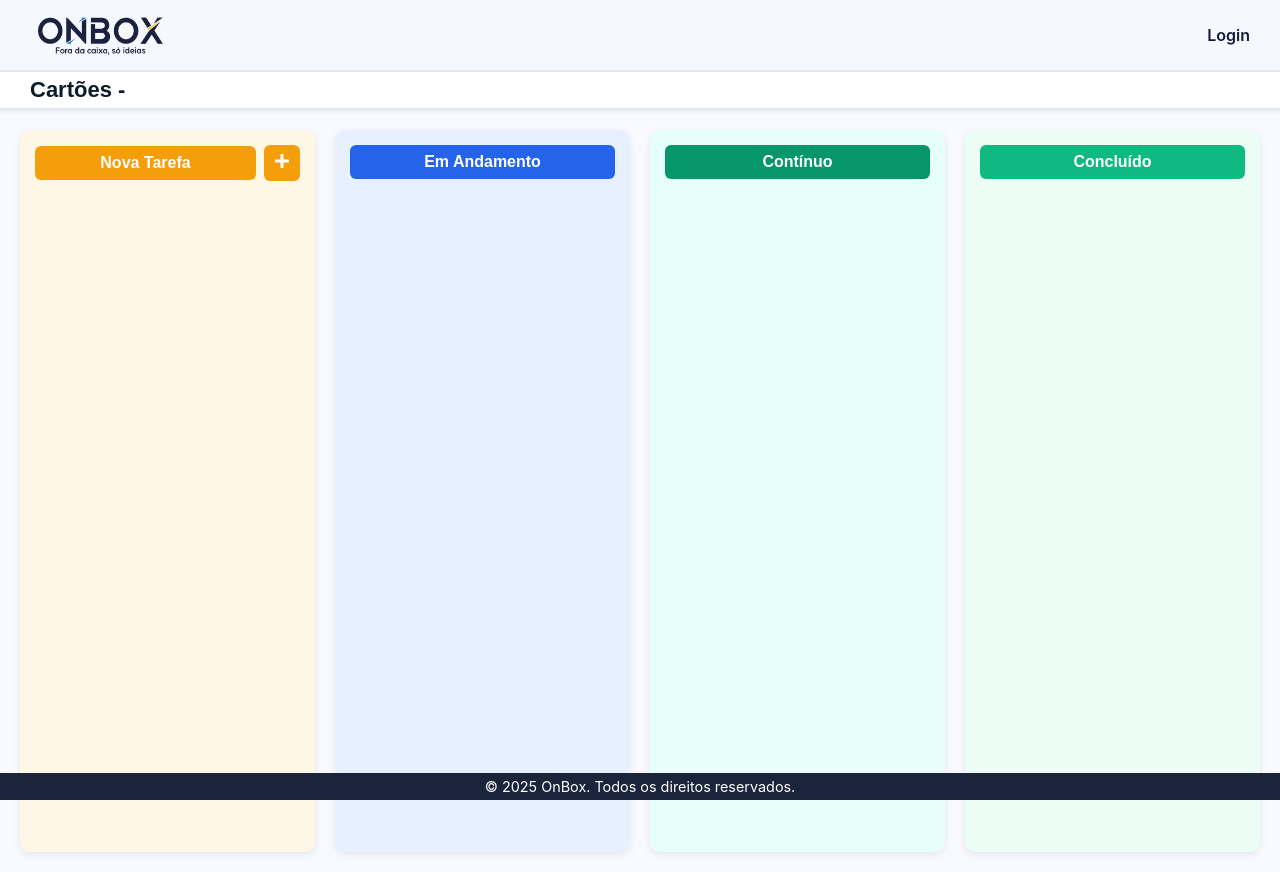
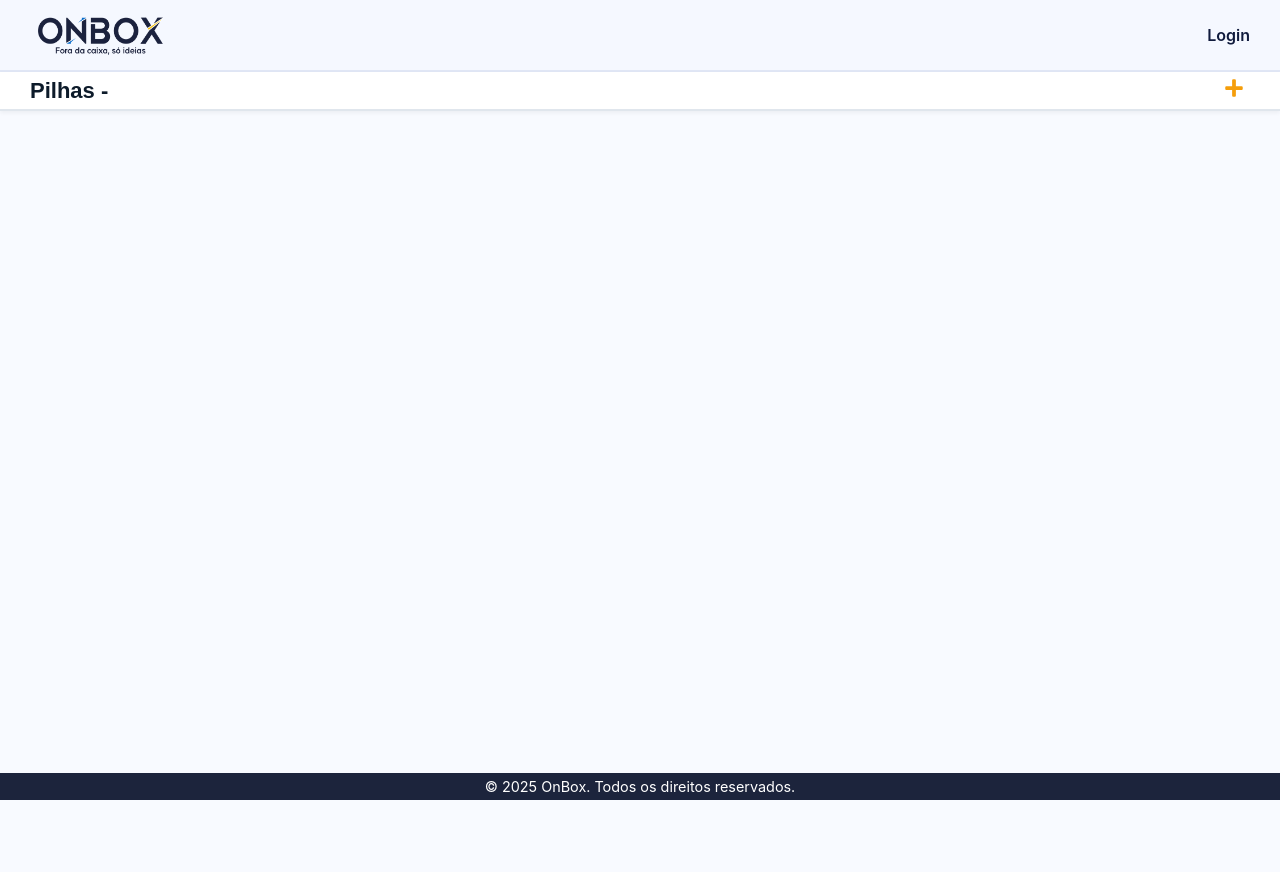
Before and after one commit to Jof92/onbox, a React (Create React App) app: page /cards/1 in a window 1280 px wide. Built offline with nearby package versions, Linux system fonts and the light colour scheme.

Commit message:
atualizações

```diff
--- a/src/components/Cards.css
+++ b/src/components/Cards.css
@@ -15,6 +15,7 @@
   background-color: #fff;
   border-bottom: 2px solid #e0e6ed;
   box-shadow: 0 2px 4px rgba(0, 0, 0, 0.05);
+  position: relative;
 }
 
 .cards-header img.project-photo-header {
@@ -33,6 +34,7 @@
   margin: 0;
   display: flex;
   align-items: center;
+  flex: 1;
 }
 
 .cards-header .project-name {
@@ -40,6 +42,21 @@
   font-weight: normal;
   margin-left: 10px;
   color: #bf9010;
+}
+
+/* Botão de adicionar pilha no header */
+.cards-header .btn-add-pilha {
+  background: none ;
+  border: none;
+  color: #f59e0b;
+  font-size: 20px;
+  cursor: pointer;
+  transition: background 0.2s ease;
+}
+
+.cards-header .btn-add-pilha:hover {
+  color:rgb(215, 188, 158);
+  font-size: 22px;
 }
 
 /* Corpo */
@@ -63,14 +80,16 @@
   box-shadow: 0 3px 8px rgba(0, 0, 0, 0.08);
 }
 
-/* Header da coluna (título + botão) */
+/* Header da coluna (título + botões) */
 .column-header {
   display: flex;
   align-items: center;
   justify-content: space-between;
   margin-bottom: 12px;
+  gap: 6px;
 }
 
+/* Título da pilha */
 .column-header h3 {
   font-size: 16px;
   font-weight: bold;
@@ -80,17 +99,43 @@
   border-radius: 6px;
   flex: 1;
   text-align: center;
+  background-color: #2563eb; /* cor padrão se quiser azul, muda conforme tema da pilha */
 }
 
-/* Botão de adicionar (+) */
+/* Input para edição de título inline */
+.column-header input {
+  font-size: 16px;
+  font-weight: bold;
+  padding: 6px 10px;
+  border-radius: 6px;
+  border: 2px solid #bf9010; /* borda visível */
+  flex: 1;
+  text-align: center;
+  outline: none;
+  background-color: #fff; /* fundo branco */
+  color: #0d1b2a; /* texto escuro legível */
+  transition: border-color 0.2s ease, box-shadow 0.2s ease;
+}
+
+.column-header input:focus {
+  border-color: #2563eb; /* muda cor ao focar */
+  box-shadow: 0 0 6px rgba(37, 99, 235, 0.5);
+}
+
+/* Botões da coluna */
+.column-header .column-actions {
+  display: flex;
+  gap: 4px;
+}
+
+/* Botão de adicionar nota (+) */
 .column-header .btn-add {
   background: #f59e0b;
   border: none;
   color: #fff;
   font-size: 16px;
-  padding: 8px 10px;
+  padding: 6px 10px;
   border-radius: 6px;
-  margin-left: 8px;
   cursor: pointer;
   transition: background 0.2s ease;
 }
@@ -99,33 +144,20 @@
   background: #d97706;
 }
 
-/* Colunas com cores específicas */
-.cards-column.nova-tarefa {
-  background: #fff7e6;
-}
-.cards-column.nova-tarefa h3 {
-  background: #f59e0b;
+/* Botão de editar título */
+.column-header .btn-edit {
+  background: #2563eb;
+  border: none;
+  color: #fff;
+  font-size: 14px;
+  padding: 6px 10px;
+  border-radius: 6px;
+  cursor: pointer;
+  transition: background 0.2s ease;
 }
 
-.cards-column.andamento {
-  background: #e6f0ff;
-}
-.cards-column.andamento h3 {
-  background: #2563eb;
-}
-
-.cards-column.continuo {
-  background: #e6fffa;
-}
-.cards-column.continuo h3 {
-  background: #059669;
-}
-
-.cards-column.concluido {
-  background: #ecfdf5;
-}
-.cards-column.concluido h3 {
-  background: #10b981;
+.column-header .btn-edit:hover {
+  background: #1d4ed8;
 }
 
 /* Lista de cards */
@@ -168,7 +200,7 @@
   box-shadow: 0 5px 12px rgba(0, 0, 0, 0.2);
 }
 
-/* Cores por tipo de card */
+/* Cores por tipo de nota */
 .card-item.tipo-lista {
   border-left: 5px solid #2563eb;
 }
--- a/src/components/Cards.jsx
+++ b/src/components/Cards.jsx
@@ -2,20 +2,17 @@ import React, { useState } from 'react';
 import { useLocation } from 'react-router-dom';
 import './Cards.css';
 import { DragDropContext, Droppable, Draggable } from '@hello-pangea/dnd';
-import { FaPlus } from 'react-icons/fa';
+import { FaPlus, FaEdit } from 'react-icons/fa';
 
 export default function Cards() {
   const location = useLocation();
   const { projectName, projectPhoto } = location.state || {};
 
-  const [columns, setColumns] = useState({
-    nova: [],
-    andamento: [],
-    continuo: [],
-    concluido: [],
-  });
-
+  const [columns, setColumns] = useState([]);
   const [showForm, setShowForm] = useState(false);
+  const [activeColumnId, setActiveColumnId] = useState(null);
+  const [editingColumnId, setEditingColumnId] = useState(null); // nota sendo editada
+  const [columnTitleDraft, setColumnTitleDraft] = useState('');
 
   const [formData, setFormData] = useState({
     nome: '',
@@ -23,18 +20,33 @@ export default function Cards() {
     tipo: 'Lista',
   });
 
-  // Salvar nova tarefa (só na coluna Nova Tarefa)
+  // Criar nova nota (antes pilha)
+  const handleAddColumn = () => {
+    const newId = `nota-${Date.now()}`;
+    setColumns([...columns, { id: newId, title: 'Nova Nota', notas: [] }]);
+  };
+
+  // Salvar título editado
+  const saveColumnTitle = (id) => {
+    setColumns(columns.map(col =>
+      col.id === id ? { ...col, title: columnTitleDraft } : col
+    ));
+    setEditingColumnId(null);
+  };
+
+  // Salvar nova pilha (antes nota) na nota ativa
   const handleSaveTask = () => {
-    if (!formData.nome.trim()) return alert('Digite o nome da tarefa!');
+    if (!formData.nome.trim()) return alert('Digite o nome da pilha!');
+    if (!activeColumnId) return;
 
     const newTask = { ...formData };
 
-    setColumns({
-      ...columns,
-      nova: [newTask, ...columns.nova], // adiciona no topo da lista
-    });
+    setColumns(columns.map(col =>
+      col.id === activeColumnId
+        ? { ...col, notas: [newTask, ...col.notas] }
+        : col
+    ));
 
-    // Resetar form
     setFormData({ nome: '', responsavel: '', tipo: 'Lista' });
     setShowForm(false);
   };
@@ -44,19 +56,39 @@ export default function Cards() {
     const { source, destination } = result;
     if (!destination) return;
 
-    const sourceCol = source.droppableId;
-    const destCol = destination.droppableId;
+    const sourceColId = source.droppableId;
+    const destColId = destination.droppableId;
 
-    const sourceTasks = Array.from(columns[sourceCol]);
-    const [movedTask] = sourceTasks.splice(source.index, 1);
+    if (sourceColId === destColId) {
+      const updatedColumns = columns.map(col => {
+        if (col.id === sourceColId) {
+          const tasks = Array.from(col.notas);
+          const [movedTask] = tasks.splice(source.index, 1);
+          tasks.splice(destination.index, 0, movedTask);
+          return { ...col, notas: tasks };
+        }
+        return col;
+      });
+      setColumns(updatedColumns);
+    } else {
+      let movedTask;
+      const updatedColumns = columns.map(col => {
+        if (col.id === sourceColId) {
+          const tasks = Array.from(col.notas);
+          [movedTask] = tasks.splice(source.index, 1);
+          return { ...col, notas: tasks };
+        }
+        return col;
+      });
 
-    if (sourceCol === destCol) {
-      sourceTasks.splice(destination.index, 0, movedTask);
-      setColumns({ ...columns, [sourceCol]: sourceTasks });
-    } else {
-      const destTasks = Array.from(columns[destCol]);
-      destTasks.splice(destination.index, 0, movedTask);
-      setColumns({ ...columns, [sourceCol]: sourceTasks, [destCol]: destTasks });
+      setColumns(updatedColumns.map(col => {
+        if (col.id === destColId && movedTask) {
+          const tasks = Array.from(col.notas);
+          tasks.splice(destination.index, 0, movedTask);
+          return { ...col, notas: tasks };
+        }
+        return col;
+      }));
     }
   };
 
@@ -64,46 +96,72 @@ export default function Cards() {
     <div className="cards-page">
       {/* Header */}
       <header className="cards-header">
-        {projectPhoto && <img src={projectPhoto} alt={projectName} className="project-photo-header" />}
+        {projectPhoto && (
+          <img src={projectPhoto} alt={projectName} className="project-photo-header" />
+        )}
         <h1>
-          Cartões - <span className="project-name">{projectName}</span>
+          Pilhas - <span className="project-name">{projectName}</span>
         </h1>
+        <button className="btn-add-pilha" onClick={handleAddColumn}>
+          <FaPlus />
+        </button>
       </header>
 
       {/* Body */}
       <DragDropContext onDragEnd={onDragEnd}>
         <div className="cards-body">
-          {[
-            { key: 'nova', title: 'Nova Tarefa', className: 'nova-tarefa' },
-            { key: 'andamento', title: 'Em Andamento', className: 'andamento' },
-            { key: 'continuo', title: 'Contínuo', className: 'continuo' },
-            { key: 'concluido', title: 'Concluído', className: 'concluido' },
-          ].map((col) => (
-            <Droppable key={col.key} droppableId={col.key}>
+          {columns.map((col) => (
+            <Droppable key={col.id} droppableId={col.id}>
               {(provided) => (
                 <div
-                  className={`cards-column ${col.className}`}
+                  className="cards-column"
                   ref={provided.innerRef}
                   {...provided.droppableProps}
                 >
-                  {/* Header da coluna */}
+                  {/* Header da nota (antes pilha) */}
                   <div className="column-header">
-                    <h3>{col.title}</h3>
-                    {col.key === 'nova' && (
-                      <button className="btn-add" onClick={() => setShowForm(true)}>
+                    {editingColumnId === col.id ? (
+                      <input
+                        type="text"
+                        value={columnTitleDraft}
+                        autoFocus
+                        onChange={(e) => setColumnTitleDraft(e.target.value)}
+                        onBlur={() => saveColumnTitle(col.id)}
+                        onKeyDown={(e) => e.key === 'Enter' && saveColumnTitle(col.id)}
+                      />
+                    ) : (
+                      <h3>{col.title}</h3>
+                    )}
+                    <div className="column-actions">
+                      <button
+                        className="btn-edit"
+                        onClick={() => {
+                          setEditingColumnId(col.id);
+                          setColumnTitleDraft(col.title);
+                        }}
+                      >
+                        <FaEdit />
+                      </button>
+                      <button
+                        className="btn-add"
+                        onClick={() => {
+                          setActiveColumnId(col.id);
+                          setShowForm(true);
+                        }}
+                      >
                         <FaPlus />
                       </button>
-                    )}
+                    </div>
                   </div>
 
                   <div className="cards-list">
-                    {columns[col.key].map((task, index) => (
+                    {col.notas.map((task, index) => (
                       <Draggable
                         key={task.nome + index}
                         draggableId={task.nome + index}
                         index={index}
                       >
-                        {(provided, snapshot) => (
+                        {(provided) => (
                           <div
                             className={`card-item tipo-${task.tipo.toLowerCase()}`}
                             ref={provided.innerRef}
@@ -125,13 +183,13 @@ export default function Cards() {
         </div>
       </DragDropContext>
 
-      {/* Modal Nova Tarefa */}
+      {/* Modal Nova Pilha (antes Nota) */}
       {showForm && (
         <div className="modal-overlay">
           <div className="modal-content">
-            <h2>Nova Tarefa</h2>
+            <h2>Nova Pilha</h2>
 
-            <label>Nome da Tarefa</label>
+            <label>Nome da Pilha</label>
             <input
               type="text"
               value={formData.nome}
@@ -145,7 +203,7 @@ export default function Cards() {
               onChange={(e) => setFormData({ ...formData, responsavel: e.target.value })}
             />
 
-            <label>Tipo de Card</label>
+            <label>Tipo de Pilha</label>
             <select
               value={formData.tipo}
               onChange={(e) => setFormData({ ...formData, tipo: e.target.value })}
```
Also changed, not shown: src/components/Containers.css (+29 -10 lines), src/components/Containers.jsx (+56 -6 lines).
